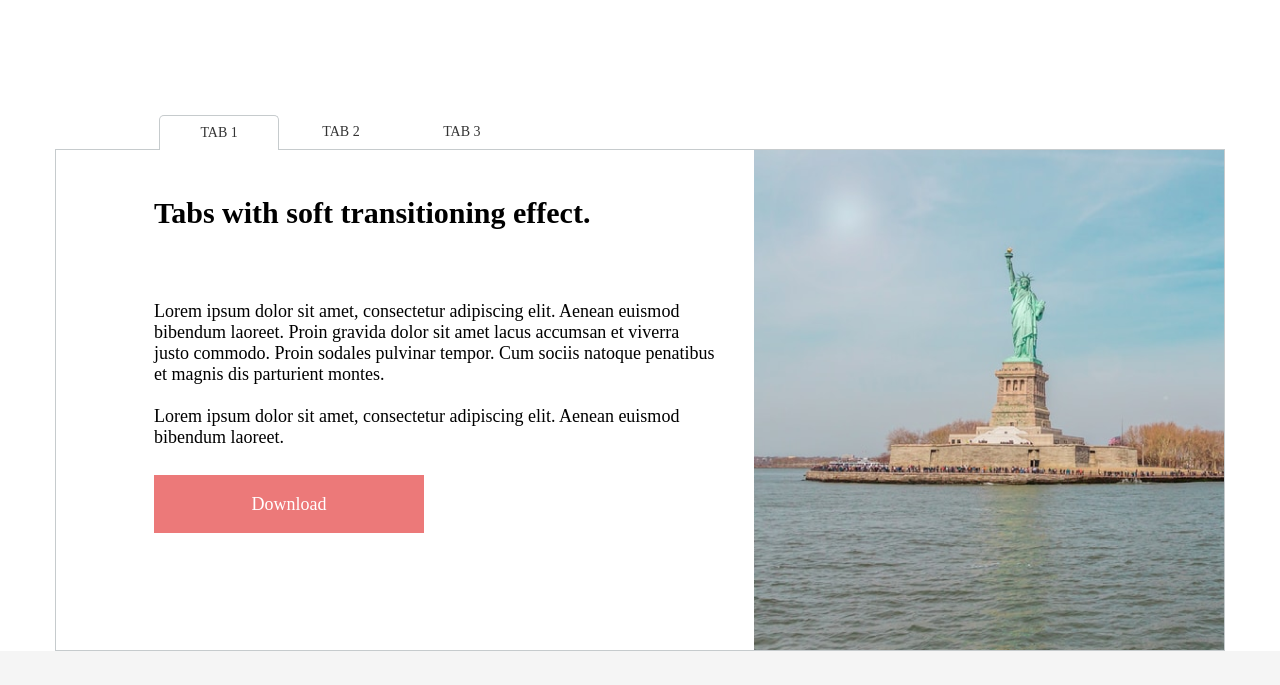
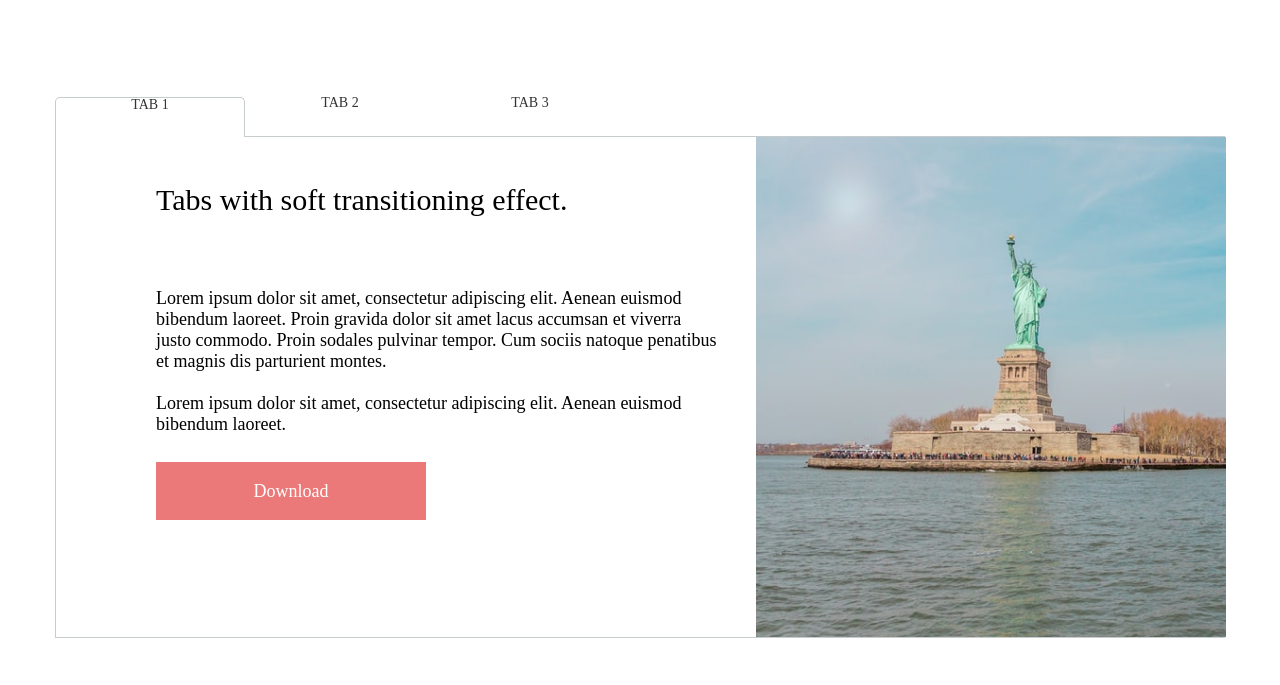
Before and after one commit to DaryaSolomennikova/Project_AXIT, a plain HTML site: page index.html in a window 1280 px wide. Shown: the part 936-1621 px from the top of the page. Drawn offline with Linux system fonts and the light colour scheme; files whose address does not match are found by name.

Commit message:
refactor HTML/CSS

```diff
--- a/index.html
+++ b/index.html
@@ -105,14 +105,12 @@
     <section class="tabs">
         <div class="container">
             <div class="tabs__header">
-                    <div class="tab">
                 <input type="radio" id="tab1" name="tab-group" checked>
-                     <label for="tab1" class="tab-title">TAB 1</label>
+                <label for="tab1" class="tabs__item ">TAB 1</label>
                 <input type="radio" id="tab2" name="tab-group">
-                     <label for="tab2" class="tab-title">TAB 2</label>
+                <label for="tab2" class="tabs__item">TAB 2</label>
                 <input type="radio" id="tab3" name="tab-group">
-                     <label for="tab3" class="tab-title">TAB 3</label>
-                    </div>
+                <label for="tab3" class="tabs__item">TAB 3</label>
             </div>
         <div class="tabs__content">
             <div class="tabs__title">
@@ -129,7 +127,6 @@
                 </div>
             </div>
                <img class="tabs__img" src="img/Rectangle 111.png" alt="">
-            </div>
         </div>
         </div>
     </section>
@@ -230,7 +227,7 @@
 
     <footer class="footer">
         <div class="container">
-            <div class="footer_wrapper">
+            <!-- <div class="footer_wrapper"> -->
             <div class="footer__icons">
                 <a href="#">
                     <img src="/img/facebook_icon.svg" alt="facebook">
@@ -257,7 +254,7 @@
                     © 2015 Axure Themes
                 </h5>
             </div>
-        </div>
+        <!-- </div> -->
         </div>
     </footer>
 
--- a/style.css
+++ b/style.css
@@ -33,7 +33,7 @@ a:hover{text-decoration: none;}
 ul li{list-style: none;}
 img{vertical-align: top;}
 
-/* h1,h2,h3,h4,h5,h6{font-size:inherit;font-weight: 400;} */
+h1,h2,h3,h4,h5,h6{font-size:inherit;font-weight: 400;}
 /* ---------------------- */
 @font-face {
     font-family: Raleway400;
@@ -44,15 +44,17 @@ img{vertical-align: top;}
     font-weight: 400;
     font-style: normal;
 }
+
 @font-face{
     font-family: Raleway500;
     src: url("./fonts/Raleway-Medium.woff2") format("woff2"),
     url("./fonts/Raleway-Medium.woff") format("woff"),
     url("./fonts/Raleway-Medium.ttf") format("truetype"),
     url("./fonts/Raleway-Medium.eot") format("eot");
-    font-weight: 500;
+    font-weight:500;
     font-style: normal;
 }
+
 @font-face {
     font-family: Raleway700;
     src: url("./fonts/Raleway-Bold.woff2") format("woff2"),
@@ -62,6 +64,7 @@ img{vertical-align: top;}
     font-weight: 700;
     font-style: normal;
 }
+
 @font-face {
     font-family: OpenSans700;
     src: url("./fonts/OpenSans-Bold.woff2") format("woff2"),
@@ -125,7 +128,7 @@ ul{
 
 .nav__menu{
     display: flex;
-    justify-content: space-around;
+    justify-content: center;
     width: 570px;
 }
 
@@ -189,7 +192,6 @@ hr{
 }
 
 .logo__banner{
-    width: 170px;
     height: 55px;
 }
 
@@ -335,51 +337,48 @@ legend span{
 }
 
 /* tabs */
+
 .tabs__header{
     display: flex;
-    margin-top: 117px;
+    margin-top: 99px;
     align-items: center;
-    justify-content: center;
     text-align: center;
+    align-content: center;
     height: 100%;
     width: 570px;
-    color:#333333;}
-
-
-.tab, .tab-title {
-    display: inline-block; /* Выстраиваем по горизонтали */
+    color:#333333;
 }
 
-.tab input[type="radio"] { display: none; }
-
-.tab-title {
-    background: white; /* Цвет фона */
-    padding: 10px 40px; /* Поля вокруг текста */
+.tabs__item{
+    width: 190px;
+    height: 40px;
 }
 
-.tab :checked + .tab-title {
-    position: relative; /* Относительное позиционирование */
-    background: #fff; /* Цвет фона */
-    top: 1px; /*Сдвигаем вниз  */
-    z-index: 1; /* Отображаем поверх содержимого */
+.tabs__header input[type="radio"] {
+    display: none;
+}
+
+.tabs__header :checked + .tabs__item {
+    position:relative;
+    top: 1px;
+    z-index: 1;
+    background: #fff;
     border: 1px solid #C6CBCD;
     border-radius: 5px 5px 0px 0px;
     border-bottom: none;
 }
 
-.tab :checked {
+.tabs__header :checked {
     display: block; /* Показываем активную вкладку */
 }
 
 .tabs__content{
     display: flex;
-    justify-content: flex-end;
     box-sizing: border-box;
     border: 1px solid #C6CBCD;
 }
 
 .tabs__title{
-width:1170px;
 margin-left: 100px;
 }
 
@@ -432,7 +431,7 @@ margin-left: 100px;
 }
 
 .advantages{
-    background-color:#F5F5F5;
+    background-color:#fff;
     padding: 50px 0;
 }
 
@@ -578,7 +577,3 @@ margin-left: 100px;
     text-align: center;
     margin-top: 28px;
 }
-/* .footer_wrapper{
-    max-width: 1170px;
-    margin: auto;
-} */
```
Lines whose indentation alone changed are shown as unchanged.
